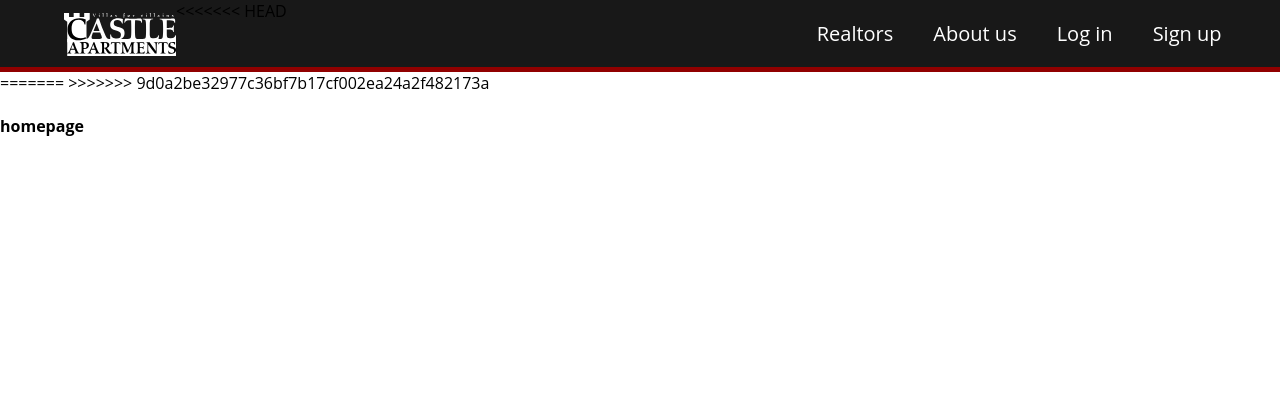
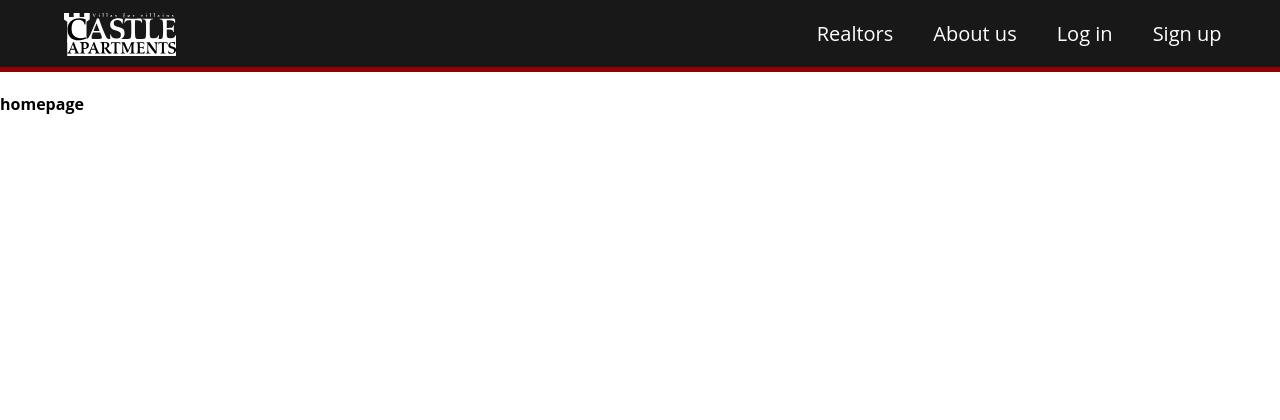
Before and after one commit to ymir17/castleApt, a Django app: page / in a window 1280 px wide. Shown: the top 420 px of the page. Run offline with Django 3.2, Linux system fonts and the light colour scheme.

Commit message:
fixes to base.html

```diff
--- a/templates/base.html
+++ b/templates/base.html
@@ -27,11 +27,8 @@
 		        <a href="#">Realtors</a>
 	    	</div>
     	</div>
-<<<<<<< HEAD
-        </div>
-=======
     </div>
->>>>>>> 9d0a2be32977c36bf7b17cf002ea24a2f482173a
+
 
 
     {% block content %}
```
